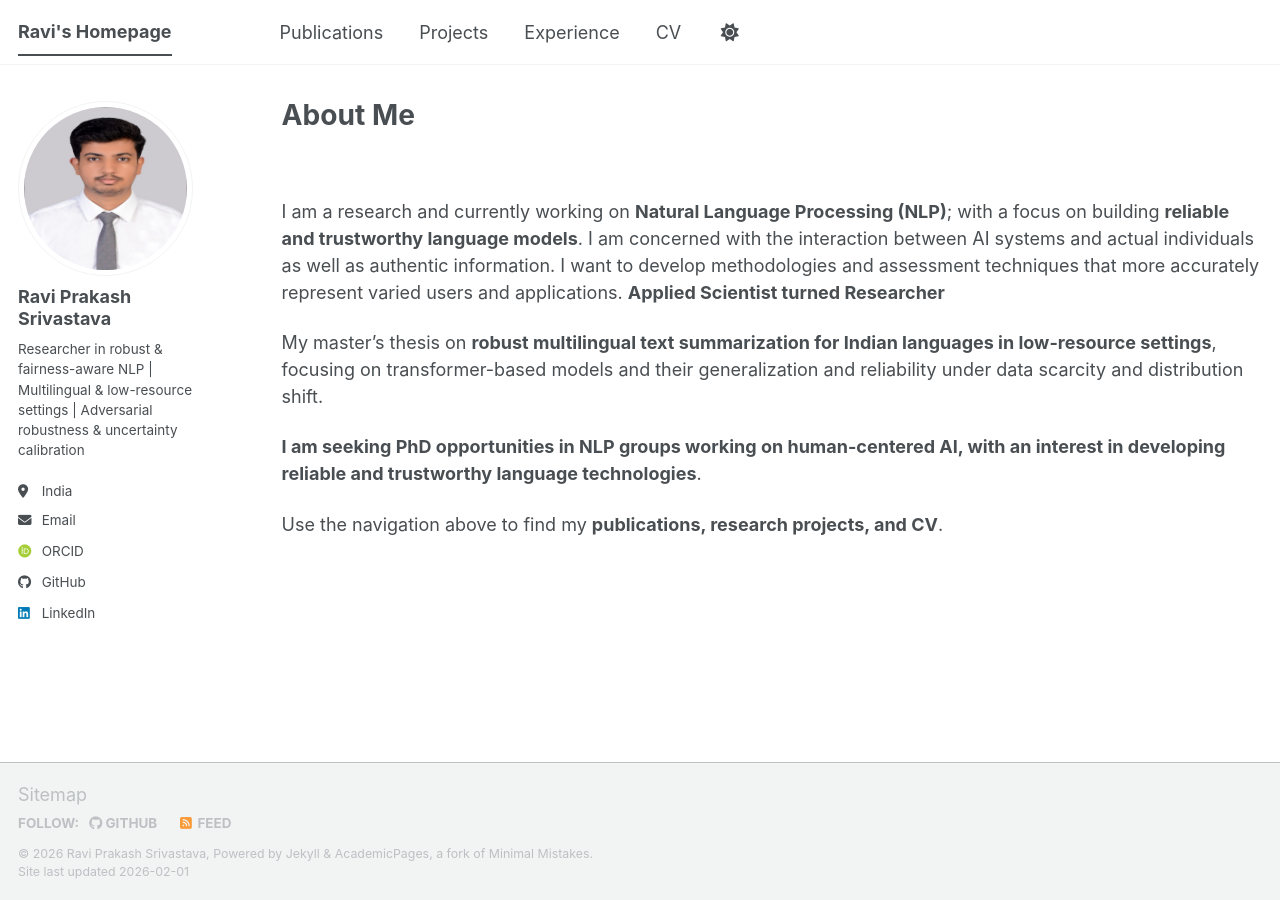
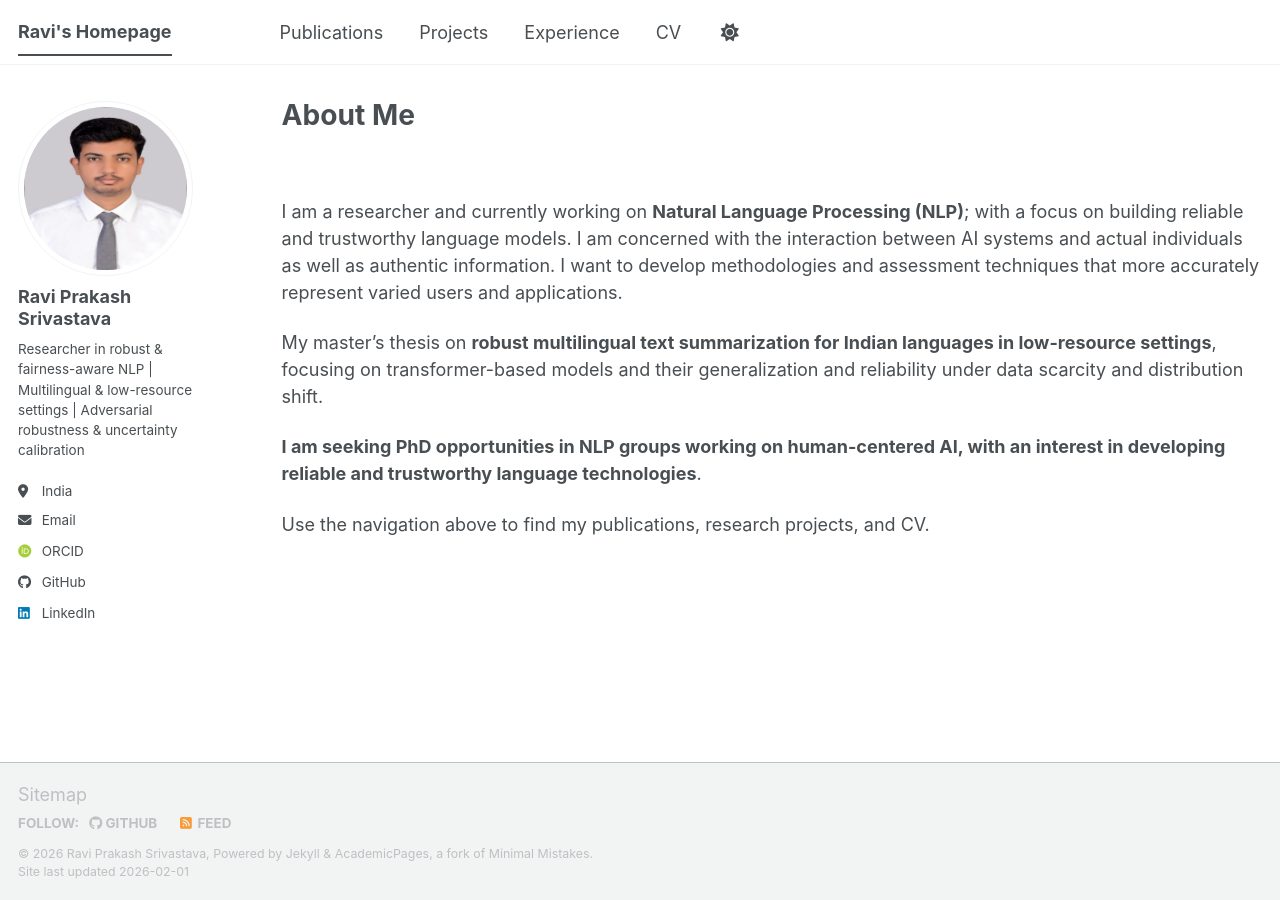
Before and after one commit to t36512401-hue/t36512401-hue.github.io, a Jekyll site: the page built from index.md, in a window 1280 px wide. Built offline with Jekyll 4.4.1, drawn with Linux system fonts in a browser that asks for light colours; some web fonts are replaced; a script bundle is joined from its source files by our own code; library files that are not in the unit come from our copies.

Commit message:
Fix formatting and improve clarity in index.md

```diff
--- a/index.md
+++ b/index.md
@@ -7,10 +7,10 @@
 
 <br>
 
-I am a research and currently working on **Natural Language Processing (NLP)**; with a focus on building **reliable and trustworthy language models**. I am concerned with the interaction between AI systems and actual individuals as well as authentic information. I want to develop methodologies and assessment techniques that more accurately represent varied users and applications. **Applied Scientist turned Researcher**
+I am a researcher and currently working on **Natural Language Processing (NLP)**; with a focus on building reliable and trustworthy language models. I am concerned with the interaction between AI systems and actual individuals as well as authentic information. I want to develop methodologies and assessment techniques that more accurately represent varied users and applications.
 
 My master’s thesis on **robust multilingual text summarization for Indian languages in low-resource settings**, focusing on transformer-based models and their generalization and reliability under data scarcity and distribution shift.
 
 **I am seeking PhD opportunities in NLP groups working on  human-centered AI, with an interest in developing reliable and trustworthy language technologies**.
 
-Use the navigation above to find my **publications, research projects, and CV**.
+Use the navigation above to find my publications, research projects, and CV.
```
